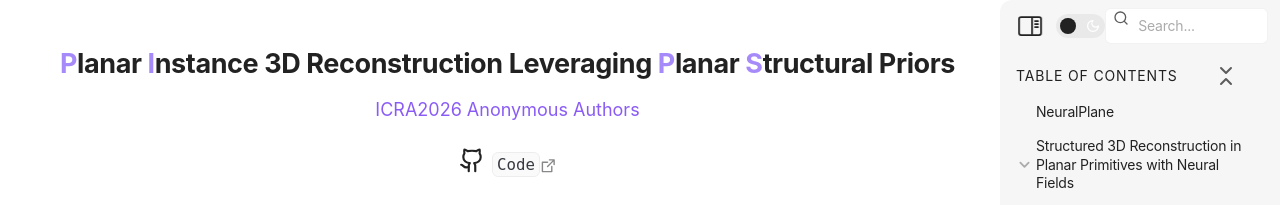
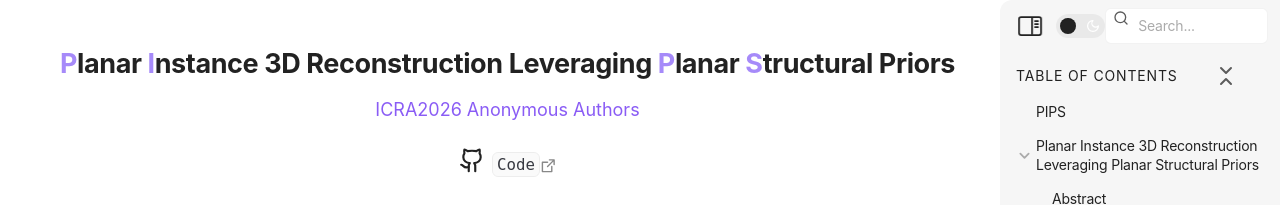
Before and after one commit to pips325/pips0325.github.io, a plain HTML site: page index.html in a window 1280 px wide. Shown: the top 205 px of the page. Drawn offline with nearby package versions, Linux system fonts and the light colour scheme; files whose address does not match are found by name.

Commit message:
update_1

```diff
--- a/index.html
+++ b/index.html
@@ -237,7 +237,7 @@
         contain: inline-size;
       }
       body #center-content > .obsidian-document > .markdown-preview-sizer {
-        padding-bottom: 80vh;
+        padding-bottom: 2em;
         width: 100%;
         max-width: var(--line-width);
         flex-basis: var(--line-width);
@@ -977,7 +977,6 @@
                 </div>
               </div>
             </div>
-            <!-- <div class="footer"><div class="data-bar"></div></div> -->
           </div>
         </div>
       </div>
@@ -1017,7 +1016,7 @@
                   </button>
                 </div>
                 <div class="tree-item" data-depth="1">
-                  <a class="tree-item-self is-clickable" href="home.html#NeuralPlane_0" data-path="#NeuralPlane_0"><div class="tree-item-inner heading-link" heading-name="NeuralPlane">NeuralPlane</div></a>
+                  <a class="tree-item-self is-clickable" href="home.html#NeuralPlane_0" data-path="#NeuralPlane_0"><div class="tree-item-inner heading-link" heading-name="NeuralPlane">PIPS</div></a>
                   <div class="tree-item-children"></div>
                 </div>
                 <div class="tree-item mod-collapsible" data-depth="1">
@@ -1031,7 +1030,7 @@
                         <path d="M3 8L12 17L21 8"></path>
                       </svg>
                     </div>
-                    <div class="tree-item-inner heading-link" heading-name="Structured 3D Reconstruction in Planar Primitives with Neural Fields">Structured 3D Reconstruction in Planar Primitives with Neural Fields</div>
+                    <div class="tree-item-inner heading-link" heading-name="Structured 3D Reconstruction in Planar Primitives with Neural Fields">Planar Instance 3D Reconstruction Leveraging Planar Structural Priors</div>
                   </a>
                   <div class="tree-item-children">
                     <div class="tree-item" data-depth="2">
```
